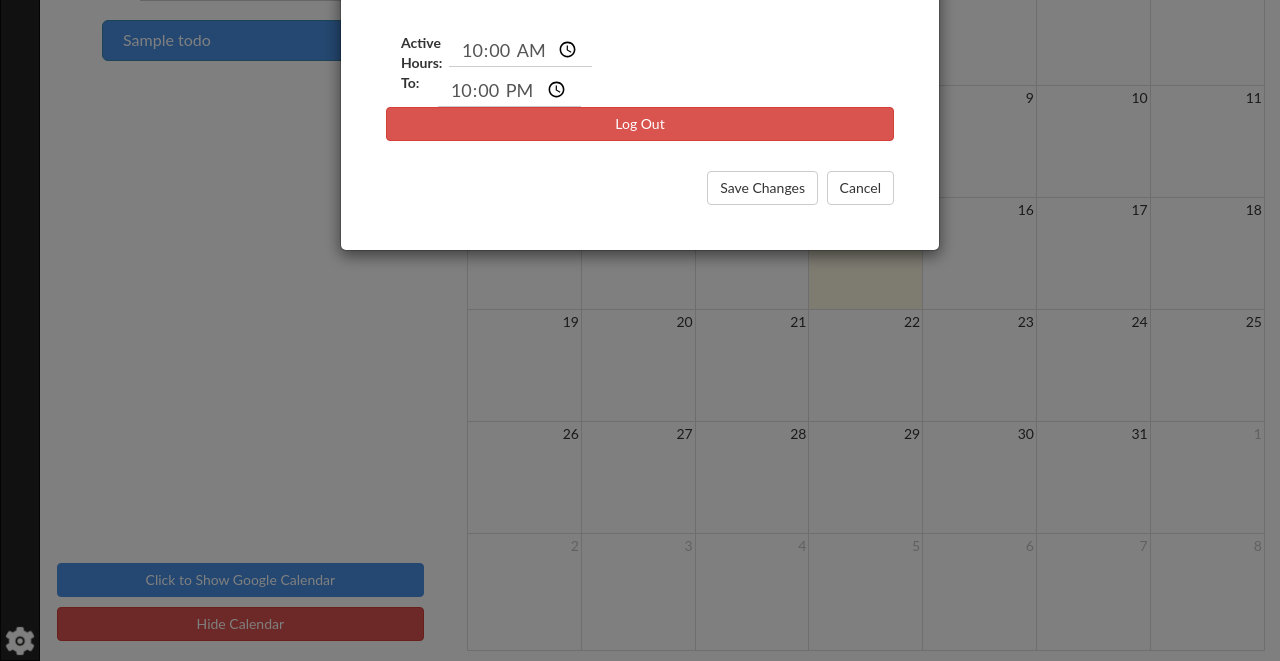
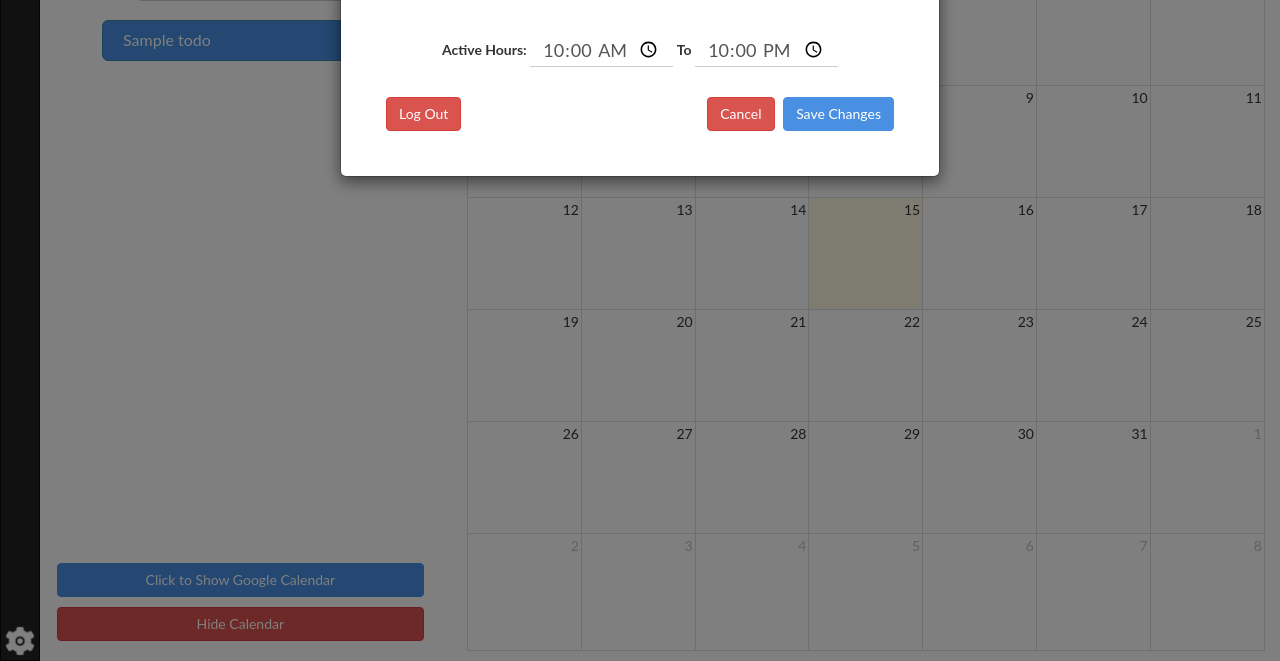
Before and after one commit to WilliamHuang1995/CSE110Project, a Django app: template webapp/templates/webapp/home.html in a window 1280 px wide, after a click that opens the changed part. Shown: the part 139-800 px from the top of the page. Run offline with Django 3.2, Linux system fonts and the light colour scheme; the template is opened without the code that fills it: most values are stand-ins (such as "Sample title", 1, 10 or a date in 2020); some libraries are stand-ins or nearby versions.

Commit message:
Restyled settings menu of the home page

```diff
--- a/webapp/static/webapp/css/home.css
+++ b/webapp/static/webapp/css/home.css
@@ -228,3 +228,12 @@ input:focus {
 	border: 0px;
 	border-radius: 0px;
 }
+
+#active-hours-form {
+    text-align: center;
+    margin: 0px auto;
+}
+
+#logout-button {
+    float: left;
+}
--- a/webapp/templates/webapp/home.html
+++ b/webapp/templates/webapp/home.html
@@ -47,30 +47,21 @@
                         <h3>Settings</h3>
                     </div>
                     <div class="modal-body">
-                        <form class="form-inline">
+                        <form id="active-hours-form" class="form-inline">
                             <div id="start-time-input-div" class="form-group">
-                                <label class="control-label col-sm-2" for="active-start-time-input">
-                                    Active Hours:
-                                </label>
-                                <div class="col-sm-10">
-                                    <input class="form-control" name="start-date"
-                                           value ="10:00"type="time" id="active-start-time-input">
-                                </div>
+                                <label class="control-label" for="active-start-time-input">Active Hours:</label>
+                                <input class="form-control" name="start-date" value ="10:00"type="time" id="active-start-time-input">
                             </div>
                             <div id="end-time-input-div" class="form-group">
-                                <label class="control-label col-sm-2" for="active-end-time-input">
-                                    To:
-                                </label>
-                                <div class="col-sm-10">
+                                <label class="control-label" for="active-end-time-input">To</label>
                                 <input class="form-control" name="start-date" value="22:00" type="time" id="active-end-time-input">
                             </div>
-                            </div>
                         </form>
-                        <button id="logout-button" class="btn btn-danger btn-large btn-block">Log Out</button>
                     </div>
                     <div class="modal-footer">
-                        <button type="button" class="btn btn-default" data-dismiss="modal">Save Changes</button>
-                        <button type="button" class="btn btn-default" data-dismiss="modal">Cancel</button>
+                        <span id="logout-button" class="btn btn-danger">Log Out</span>
+                        <span class="btn btn-danger">Cancel</span>
+                        <span class="btn btn-primary confirmation-button" type="submit">Save Changes</span>
                     </div>
                 </div>
 
```
Lines whose indentation alone changed are shown as unchanged.
